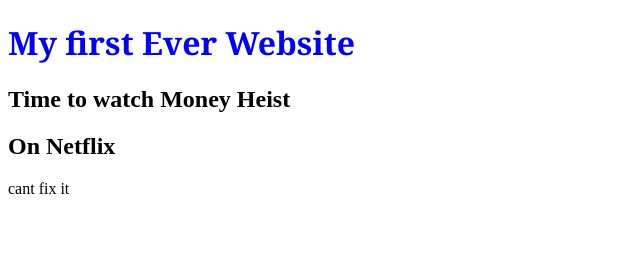
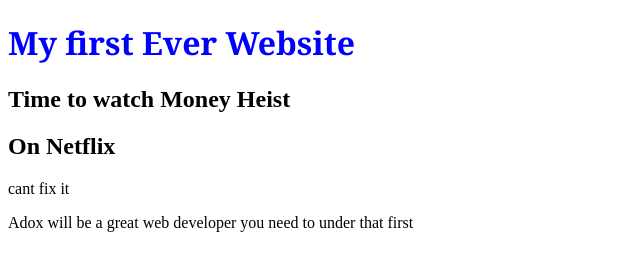
Before and after one commit to SakhawatAdox/Adoxes-website, a plain HTML site: page index.html in a window 1280 px wide. Shown: the whole page, without its empty margins (0-640 px from the left). Drawn offline with Linux system fonts and the light colour scheme.

Commit message:
story done

```diff
--- a/index.html
+++ b/index.html
@@ -16,5 +16,6 @@
     <h2>Time to watch Money Heist</h2>
     <h2> On Netflix</h2>
     <p>cant fix it </p>
+    <p>Adox will be a great web developer you need to under that first</p>
 </body>
 </html>
```
